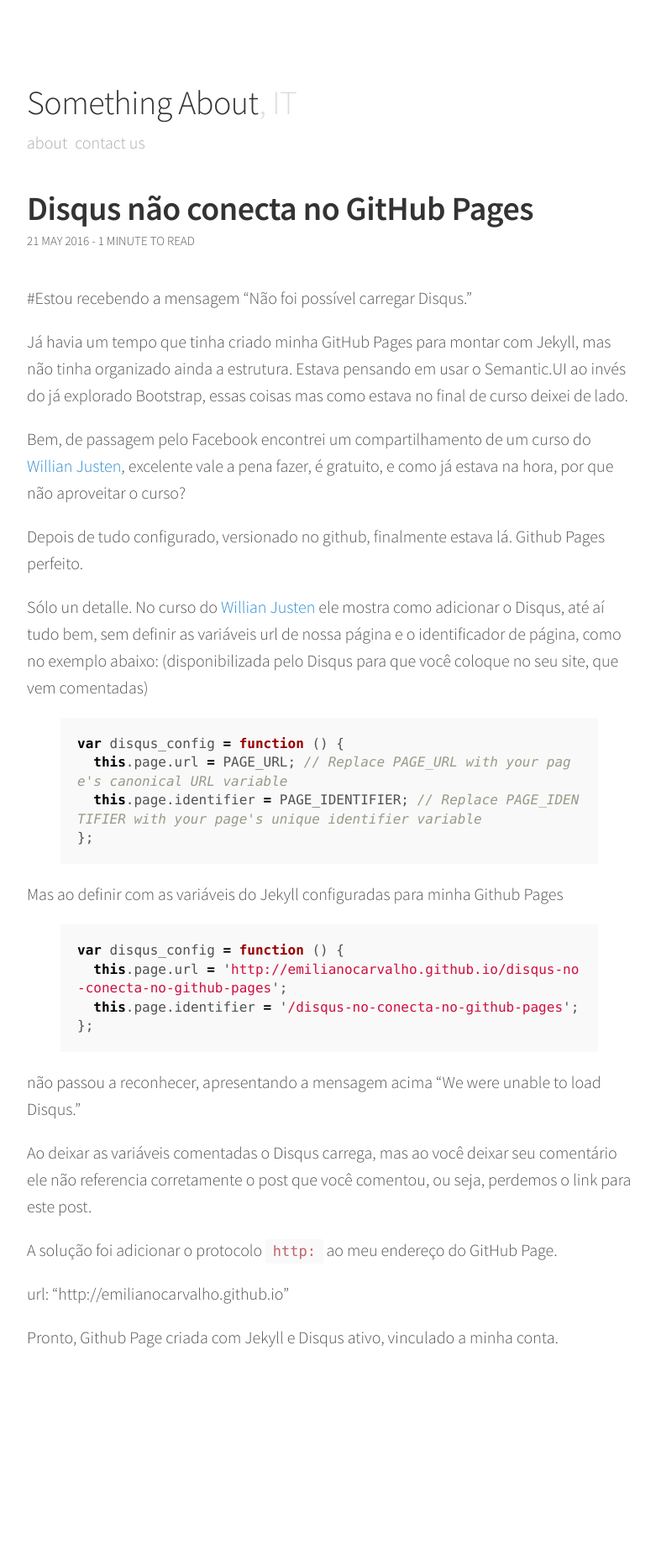
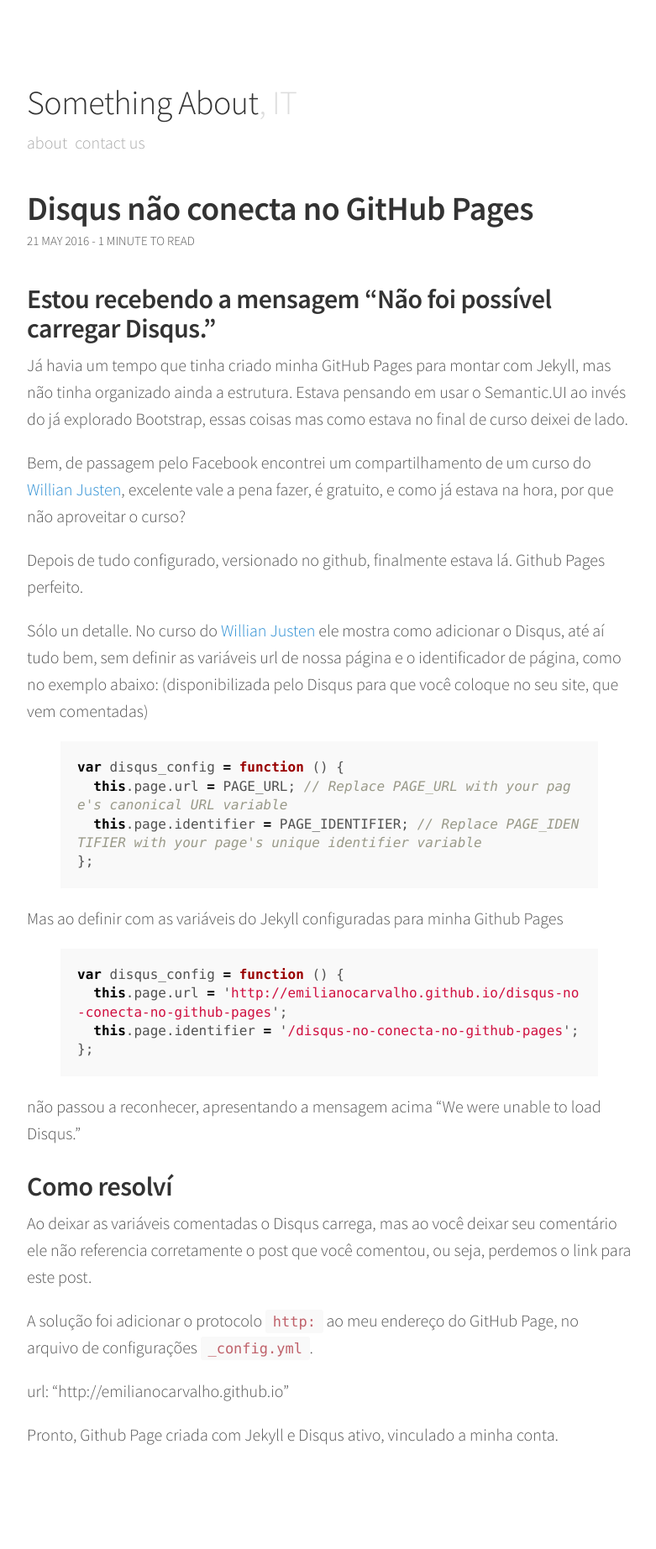
Before and after one commit to emilianocarvalho/emilianocarvalho.github.io, a Jekyll site: the page built from _posts/2016-05-21-disqus-no-conecta-no-github-pages.md, in a window 1280 px wide. Shown: the whole page at 84% size, without its empty margins (248-1029 px from the left). Built offline with Jekyll 4.4.1, drawn with Linux system fonts in a browser that asks for light colours; comment, search, counter and statistics services are not loaded; before the commit the page ends 1729 px from its top, so only the background shows below that.

Commit message:
Atualizando o post

```diff
--- a/_posts/2016-05-21-disqus-no-conecta-no-github-pages.md
+++ b/_posts/2016-05-21-disqus-no-conecta-no-github-pages.md
@@ -4,7 +4,7 @@ title: "Disqus não conecta no GitHub Pages"
 date: "2016-05-21 20:22:37 -0300"
 ---
 
-#Estou recebendo a mensagem "Não foi possível carregar Disqus."
+## Estou recebendo a mensagem "Não foi possível carregar Disqus."
 
 Já havia um tempo que tinha criado minha GitHub Pages para montar com Jekyll, mas não tinha organizado ainda a estrutura. Estava pensando em usar o Semantic.UI ao invés do já explorado Bootstrap, essas coisas mas como estava no final de curso deixei de lado.
 
@@ -32,9 +32,11 @@ var disqus_config = function () {
 
 não passou a reconhecer, apresentando a mensagem acima "We were unable to load Disqus."
 
+## Como resolví
+
 Ao deixar as variáveis comentadas o Disqus carrega, mas ao você deixar seu comentário ele não referencia corretamente o post que você comentou, ou seja, perdemos o link para este post.
 
-A solução foi adicionar o protocolo `http:` ao meu endereço do GitHub Page.
+A solução foi adicionar o protocolo `http:` ao meu endereço do GitHub Page, no arquivo de configurações `_config.yml`.
 
 url: "http://emilianocarvalho.github.io"
 
```
